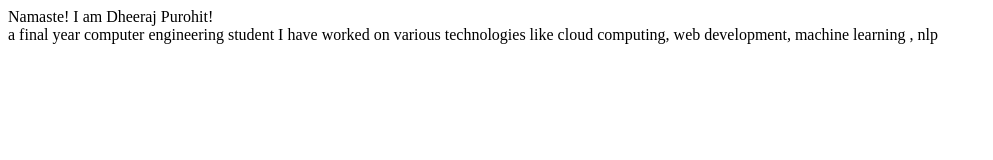
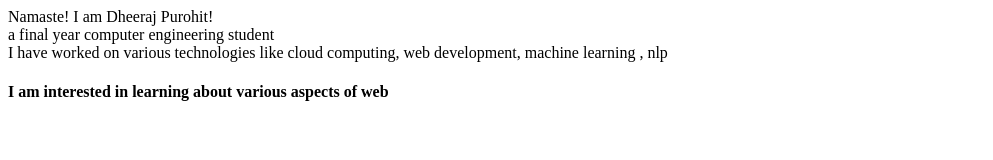
Before and after one commit to purohitdheeraj/neog, a plain HTML site: page index.html in a window 1280 px wide. Shown: the whole page, without its empty margins (0-993 px from the left). Drawn offline with Linux system fonts and the light colour scheme.

Commit message:
index.html updated

```diff
--- a/index.html
+++ b/index.html
@@ -10,8 +10,8 @@
 </head>
 <body>
     Namaste! I am Dheeraj Purohit!<br>
-    a final year computer engineering student
-
-    I have worked on various technologies like cloud computing, web development, machine learning , nlp
+    a final year computer engineering student<br>
+    I have worked on various technologies like cloud computing, web development, machine learning , nlp <br>
+    <h4>I am interested in learning about various aspects of web</h4>
 </body>
 </html>
```
